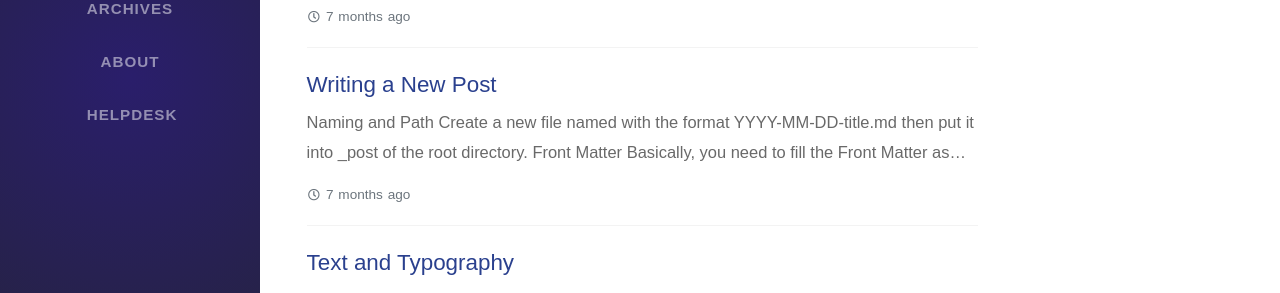
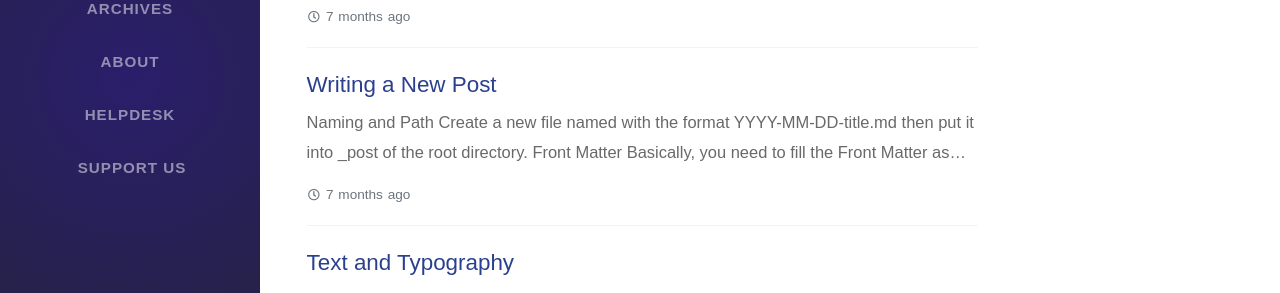
Before and after one commit to Pinnaclenetworking/pinnaclenetworking.github.io, a Jekyll site: the page built from index.html, in a window 1280 px wide. Shown: the part 373-666 px from the top of the page. Built offline with Jekyll 4.4.1, drawn with Linux system fonts in a browser that asks for light colours; nearby versions of some CDN libraries; some web fonts are replaced; the list of posts is cut into pages by our own code; comment, search, counter and statistics services are not loaded.

Commit message:
Update tabs.yml

```diff
--- a/_data/tabs.yml
+++ b/_data/tabs.yml
@@ -28,3 +28,9 @@
   icon: "fas fa-info"
   path: tabs
   url: HelpDesk
+
+-
+  name: "Support Us"
+  icon: "fas fa-info"
+  path: tabs
+  url: support
```
